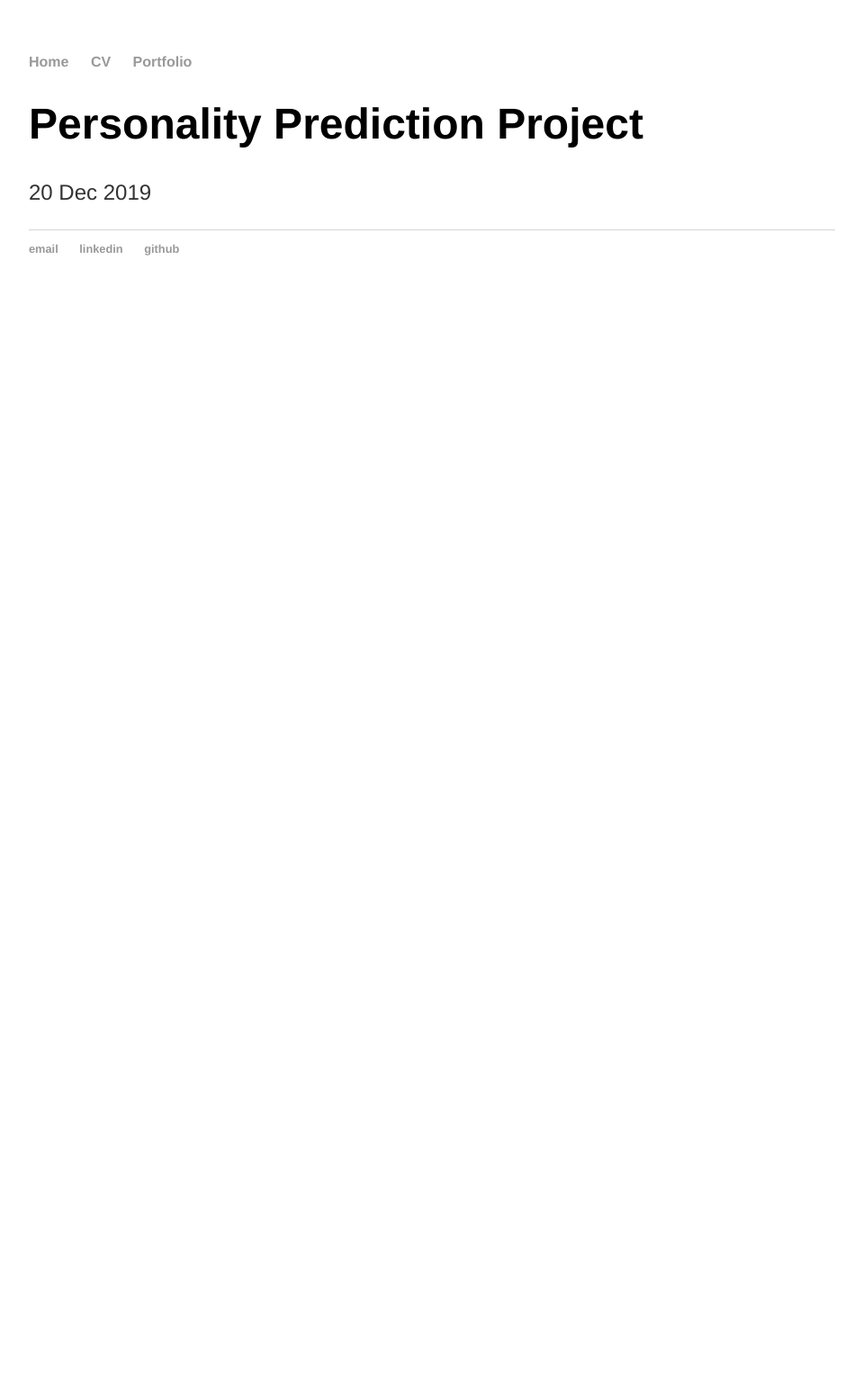
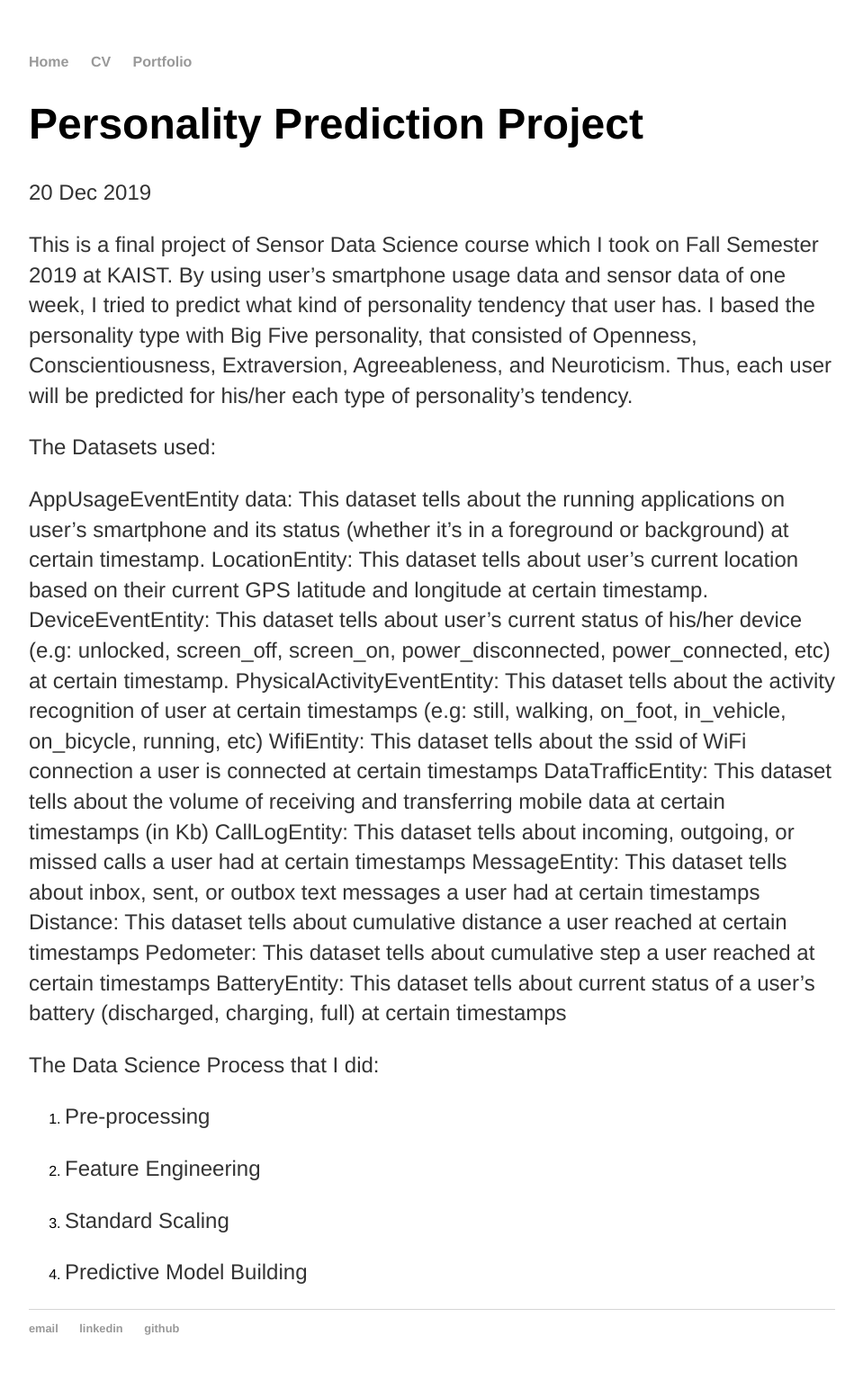
Before and after one commit to rafikatiwi/rafikatiwi.github.io, a Jekyll site: the page built from _posts/2019-12-20-Personality-Prediction-Project.md, in a window 1280 px wide. Shown: the whole page at 90% size, without its empty margins (160-1119 px from the left). Built offline with Jekyll 4.4.1, drawn with Linux system fonts in a browser that asks for light colours; before the commit the page ends 900 px from its top, so only the background shows below that.

Commit message:
Update 2019-12-20-Personality-Prediction-Project.md

```diff
--- a/_posts/2019-12-20-Personality-Prediction-Project.md
+++ b/_posts/2019-12-20-Personality-Prediction-Project.md
@@ -3,3 +3,29 @@ layout: post
 title: "Personality Prediction Project"
 date: 2019-12-20
 ---
+
+This is a final project of Sensor Data Science course which I took on Fall Semester 2019 at KAIST. By using user's smartphone usage data and sensor data of one week, I tried to predict what kind of personality tendency that user has. I based the personality type with Big Five personality, that consisted of Openness, Conscientiousness, Extraversion, Agreeableness, and Neuroticism. Thus, each user will be predicted for his/her each type of personality's tendency.
+
+The Datasets used:
+
+AppUsageEventEntity data: This dataset tells about the running applications on user's smartphone and its status (whether it's in a foreground or background) at certain timestamp.
+LocationEntity: This dataset tells about user's current location based on their current GPS latitude and longitude at certain timestamp.
+DeviceEventEntity: This dataset tells about user's current status of his/her device (e.g: unlocked, screen_off, screen_on, power_disconnected, power_connected, etc) at certain timestamp.
+PhysicalActivityEventEntity: This dataset tells about the activity recognition of user at certain timestamps (e.g: still, walking, on_foot, in_vehicle, on_bicycle, running, etc)
+WifiEntity: This dataset tells about the ssid of WiFi connection a user is connected at certain timestamps
+DataTrafficEntity: This dataset tells about the volume of receiving and transferring mobile data at certain timestamps (in Kb)
+CallLogEntity: This dataset tells about incoming, outgoing, or missed calls a user had at certain timestamps
+MessageEntity: This dataset tells about inbox, sent, or outbox text messages a user had at certain timestamps
+Distance: This dataset tells about cumulative distance a user reached at certain timestamps
+Pedometer: This dataset tells about cumulative step a user reached at certain timestamps
+BatteryEntity: This dataset tells about current status of a user's battery (discharged, charging, full) at certain timestamps
+
+The Data Science Process that I did:
+1. Pre-processing
+
+
+2. Feature Engineering
+
+3. Standard Scaling
+
+4. Predictive Model Building
```
